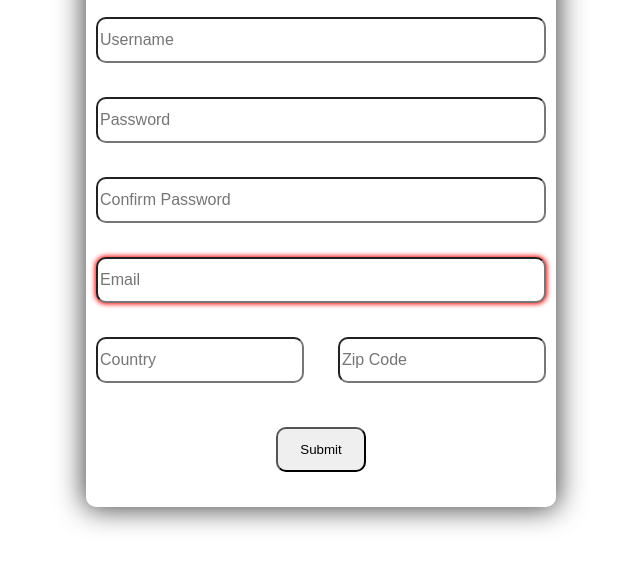
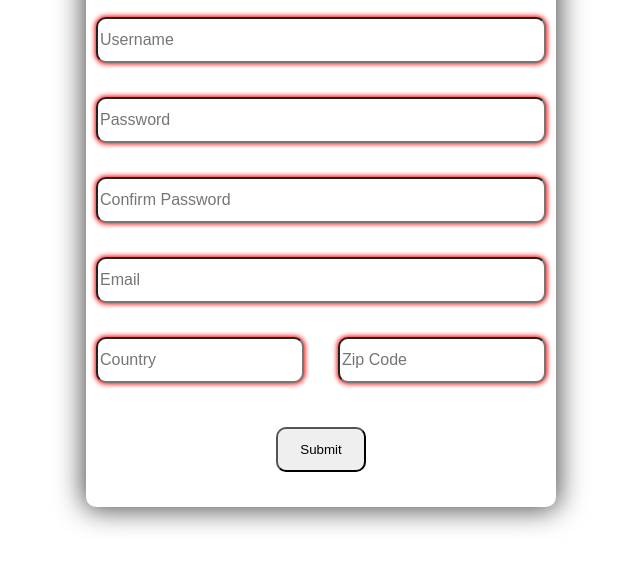
Before and after one commit to Robo-91/FormValidation, a plain HTML site: page index.html in a window 1280 px wide. Shown: the part 123-690 px from the top of the page, without its empty margins (319-959 px from the left). Drawn offline with Linux system fonts and the light colour scheme.

Commit message:
added required attribute to inputs

```diff
--- a/index.html
+++ b/index.html
@@ -8,12 +8,12 @@
 
 	<form>
 		<h1>Sign Up</h1>
-			<input type="text" id="username" name="Username" placeholder="Username">
-			<input type="Password" id="userpassword" name="" placeholder="Password">
-			<input type="text" id="confirm-password" name="" placeholder="Confirm Password">
-			<input type="Email" id="user-email" name="Email"  placeholder="Email"required>
-			<input type="text" id="user-country" name="country" placeholder="Country">
-			<input type="number" id="zip-code" name="Zip-Code" placeholder="Zip Code">
+			<input type="text" id="username" name="Username" placeholder="Username" required>
+			<input type="Password" id="userpassword" name="" placeholder="Password" required>
+			<input type="text" id="confirm-password" name="" placeholder="Confirm Password" required>
+			<input type="Email" id="user-email" name="Email"  placeholder="Email" required>
+			<input type="text" id="user-country" name="country" placeholder="Country" required>
+			<input type="number" id="zip-code" name="Zip-Code" placeholder="Zip Code" required>
 		<button id="submit">Submit</button>
 	</form>
 
```
